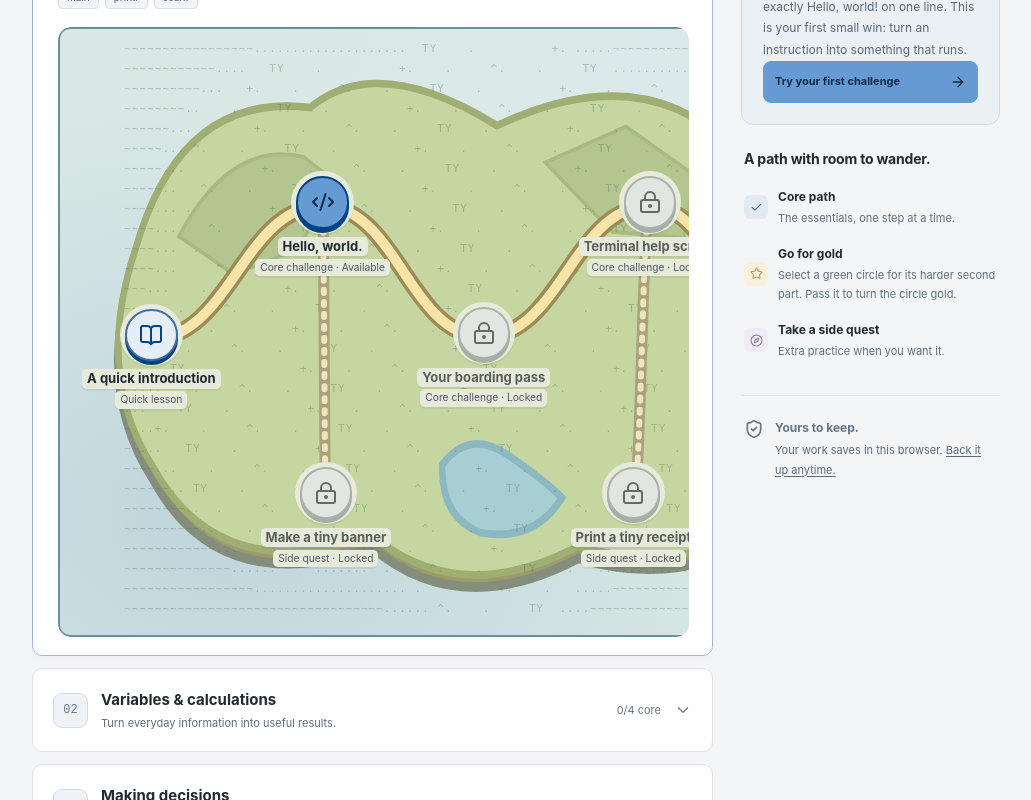
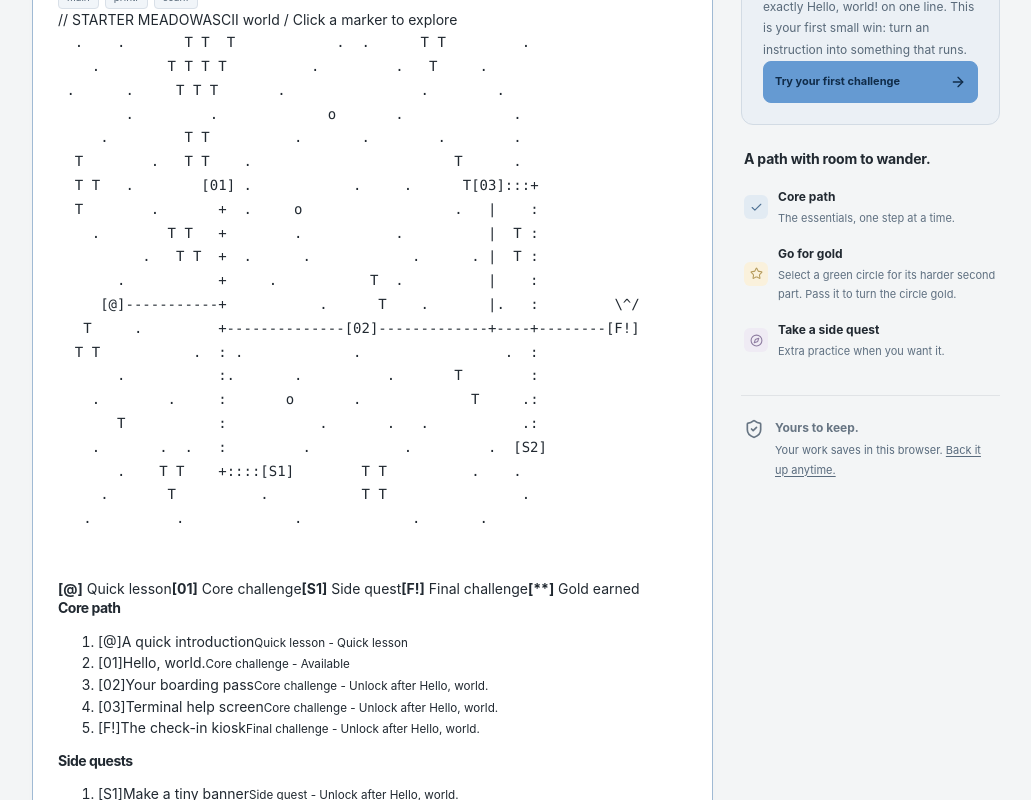
Before and after one commit to S-L-A-K-E-R/CODEX_C, a React (Vite) app: page / in a window 1280 px wide. Shown: the part 860-1660 px from the top of the page, without its empty margins (240-1271 px from the left). Built offline with nearby package versions, Linux system fonts and the light colour scheme.

Commit message:
feat(map): replace repeated SVG island with clickable pure ASCII maps and exercise index

```diff
--- a/src/components/ChapterTrail.tsx
+++ b/src/components/ChapterTrail.tsx
@@ -1,64 +1,78 @@
+import type { ReactNode } from "react";
+import type { Chapter, Exercise } from "../data/curriculum.ts";
 import {
-  BookOpen,
-  Check,
-  Code2,
-  Compass,
-  Crown,
-  LockKeyhole,
-  Star,
-} from "lucide-react";
-import type { Chapter, Exercise } from "../data/curriculum.ts";
+  buildAsciiWorld,
+  type MapMarker,
+  type MapTile,
+} from "../data/asciiMap.ts";
 import { useLanguage } from "../i18n/Language.tsx";
 import { TinyMedals } from "./ChallengeMetrics.tsx";
 import { lockedBy } from "../state/path.ts";
 import { useProgress } from "../state/store.ts";
 
-type Point = { x: number; y: number };
-// Advance along a winding road. If more exercises are added later, the island
-// grows horizontally instead of stacking challenges on the same spot.
-const lessonPosition: Point = { x: 110, y: 327 };
-const corePosition = (index: number): Point => ({
-  x: index === 0 ? 316 : index === 1 ? 510 : 710 + (index - 2) * 195,
-  y: index % 2 === 0 ? 187 : 325,
+type MarkerState = "available" | "locked" | "complete" | "mastered";
+type MapEntry = {
+  marker: MapMarker;
+  title: string;
+  category: string;
+  state: MarkerState;
+  status: string;
+  href?: string;
+  blockedBy?: string;
+  goldId?: string;
+  goldCompleted: boolean;
+  completedId?: string;
+};
+
+const tileClass = (tile: MapTile) => "ascii-ink " + tile.kind;
+
+/** Only one interactive text link is rendered for each [01] marker. */
+function mapTextRows(
+  tiles: MapTile[][],
+  entries: ReadonlyMap<string, MapEntry>,
+): ReactNode[] {
+  return tiles.map((row, y) => {
+    const pieces: ReactNode[] = [];
+    let x = 0;
+    while (x < row.length) {
+      const current = row[x];
+      if (current.markerKey) {
+        const entry = entries.get(current.markerKey);
+        const span = entry?.marker.token.length ?? 1;
+        if (entry) {
+          const label = [entry.title, entry.category, entry.blockedBy ?? entry.status].join(" - ");
+          const attributes = {
+            key: "m" + x,
+            className: "ascii-marker " + entry.state + " " + entry.marker.kind,
+            title: label,
+            "aria-label": label,
+          };
+          pieces.push(
+            entry.href ? (
+              <a {...attributes} href={entry.href}>{entry.marker.token}</a>
+            ) : (
+              <span {...attributes} role="img">{entry.marker.token}</span>
+            ),
+          );
+        }
+        x += span;
+        continue;
+      }
+      const kind = current.kind;
+      let glyphs = "";
+      const start = x;
+      while (x < row.length && !row[x].markerKey && row[x].kind === kind) {
+        glyphs += row[x].glyph;
+        x++;
+      }
+      pieces.push(
+        <span key={start} className={tileClass(current)} aria-hidden="true">
+          {glyphs}
+        </span>,
+      );
+    }
+    return <span className="ascii-map-row" key={y}>{pieces}{"\n"}</span>;
   });
-const sidePosition = (index: number): Point => ({
-  x: index === 0 ? 320 : index === 1 ? 690 : 690 + (index - 1) * 240,
-  y: 494,
-});
-
-function road(from: Point, to: Point) {
-  const delta = (to.x - from.x) * 0.46;
-  return "M " + from.x + " " + from.y +
-    " C " + (from.x + delta) + " " + from.y +
-    " " + (to.x - delta) + " " + to.y +
-    " " + to.x + " " + to.y;
-}
-
-/** Deterministic text-map: no image downloads or random layout shifts. */
-function terrainFor(chapterId: string, width: number) {
-  const seed = [...chapterId].reduce((n, char) => n + char.charCodeAt(0), 0);
-  const rows: string[] = [];
-  for (let row = 0; row < 29; row++) {
-    let line = "";
-    const columns = Math.round(92 * width / 1000);
-    for (let column = 0; column < columns; column++) {
-      const x = (column - (columns - 1) / 2) / (columns / 2);
-      const y = (row - 14) / 16;
-      const contour = x * x + y * y * 1.08 +
-        Math.sin(column * 0.19 + seed) * 0.13 +
-        Math.cos(row * 0.42 + seed) * 0.11;
-      const variant = (column * 37 + row * 43 + seed) % 41;
-      line += contour > 1.09 ? "~" :
-        contour > 0.94 ? "." :
-        variant === 0 ? "Y" :
-        variant === 4 ? "T" :
-        variant === 11 ? "^" :
-        variant === 18 ? "+" :
-        variant % 7 === 0 ? "." : " ";
-    }
-    rows.push(line);
-  }
-  return rows.join("\n");
 }
 
 export function ChapterTrail({
@@ -70,159 +84,119 @@ export function ChapterTrail({
 }) {
   const {
     t,
+    language,
     course: { goldFor },
   } = useLanguage();
   const progress = useProgress();
-  const regularCores = items.filter((e) => e.kind === "core" && !e.finale);
-  const finale = items.find((e) => e.finale);
-  const sides = items.filter((e) => e.kind === "optional");
-  const coreRoute = finale ? [...regularCores, finale] : regularCores;
+  const core = items.filter((item) => item.kind === "core" && !item.finale);
+  const sides = items.filter((item) => item.kind === "optional");
+  const finale = items.find((item) => item.finale && item.kind === "core");
+  const world = buildAsciiWorld(
+    chapter.id,
+    core.map((item) => item.id),
+    sides.map((item) => item.id),
+    finale?.id,
+  );
+  const exercises = new Map(items.map((item) => [item.id, item]));
+  const entries = world.markers.map((marker): MapEntry => {
+    if (marker.kind === "lesson") {
       const read = !!progress.lessons[chapter.id];
-
-  // The main road is lesson → core challenges → crowned chapter finale.
-  const regularPositions = regularCores.map((_, i) => corePosition(i));
-  const finalePosition: Point = {
-    x: (regularPositions[regularPositions.length - 1]?.x ?? lessonPosition.x) + 175,
-    y: 327,
+      return {
+        marker,
+        title: t("A quick introduction"),
+        category: t("Quick lesson"),
+        state: read ? "complete" : "available",
+        status: t(read ? "Lesson read" : "Quick lesson"),
+        href: "#lesson/" + chapter.id,
+        goldCompleted: false,
       };
-  const sideStops = sides.map((_, i) => sidePosition(i));
-  const mapWidth = Math.max(1000, finalePosition.x + 115, ...sideStops.map((point) => point.x + 90));
-  const mainRoute = [
-    lessonPosition,
-    ...regularPositions,
-    ...(finale ? [finalePosition] : []),
-  ];
-  const branches = sides.map((_, index) => ({
-    from: regularPositions[Math.min(index * 2, regularPositions.length - 1)] ?? lessonPosition,
-    to: sideStops[index],
-  }));
-  const places = new Map<string, Point>();
-  regularCores.forEach((e, i) => places.set(e.id, regularPositions[i]));
-  if (finale) places.set(finale.id, finalePosition);
-  sides.forEach((e, i) => places.set(e.id, sideStops[i]));
-  const roads = mainRoute.slice(1).map((to, i) => road(mainRoute[i], to));
-
-  return (
-    <div className="trail-frame map-frame">
-      <nav
-        className="chapter-trail map-trail"
-        style={{ minWidth: Math.ceil(mapWidth * 0.835) + "px" }}
-        aria-label={t("Chapter path: {title}", { title: chapter.title })}
-      >
-        <svg
-          className="map-landscape"
-          viewBox={"0 0 " + mapWidth + " 640"}
-          preserveAspectRatio="none"
-          aria-hidden="true"
-        >
-          <g transform={"scale(" + (mapWidth / 1000) + " 1)"}>
-          <path className="map-island-shadow" d="M91 246 Q145 80 301 96 Q382 37 526 115 Q702 42 811 140 Q949 137 945 286 Q991 418 887 506 Q770 598 624 559 Q481 625 376 548 Q192 603 113 477 Q40 379 91 246Z" />
-          <path className="map-island" d="M91 232 Q145 66 301 83 Q382 24 526 102 Q702 29 811 127 Q949 124 945 273 Q991 405 887 493 Q770 585 624 546 Q481 612 376 535 Q192 590 113 464 Q40 366 91 232Z" />
-          <path className="map-ridge" d="M143 219 Q205 117 293 135 L328 159 L288 232 L209 259Z M584 141 L681 103 L763 154 L751 221 L664 214Z" />
-          <path className="map-pond" d="M460 460 Q493 422 539 450 T604 495 Q571 542 506 532 Q458 516 460 460Z" />
-          </g>
-        </svg>
-        <pre className="map-ascii" aria-hidden="true">{terrainFor(chapter.id, mapWidth)}</pre>
-        <svg
-          className="map-roads"
-          viewBox={"0 0 " + mapWidth + " 640"}
-          preserveAspectRatio="none"
-          aria-hidden="true"
-        >
-          {roads.map((path, index) => (
-            <g key={index}>
-              <path className="map-road-outline" d={path} />
-              <path className="map-road-core" d={path} />
-            </g>
-          ))}
-          {branches.map(({ from, to }, index) => (
-            <g className="map-side-road" key={index}>
-              <path className="map-road-outline" d={road(from, to)} />
-              <path className="map-road-core" d={road(from, to)} />
-            </g>
-          ))}
-        </svg>
-        <div
-          className="trail-stop map-stop lesson-stop"
-          style={{ left: lessonPosition.x / mapWidth * 100 + "%", top: lessonPosition.y / 640 * 100 + "%" }}
-        >
-          <a
-            className={"trail-node lesson " + (read ? "complete" : "available")}
-            href={"#lesson/" + chapter.id}
-          >
-            <span className="trail-disc">{read ? <Check /> : <BookOpen />}</span>
-            <b>{t("A quick introduction")}</b>
-            <small>{t(read ? "Lesson read" : "Quick lesson")}</small>
-          </a>
-        </div>
-        {[...coreRoute, ...sides].map((e) => {
-          const position = places.get(e.id);
-          if (!position) return null;
-          const prerequisite = lockedBy(e, items, progress);
-          const done = !!progress.completed[e.id];
-          const gold = goldFor(e.id);
-          const mastered = !!gold && !!progress.completed[gold.id];
-          const state = mastered ? "mastered" :
+    }
+    const exercise = exercises.get(marker.key)!;
+    const prerequisite = lockedBy(exercise, items, progress);
+    const done = !!progress.completed[exercise.id];
+    const gold = goldFor(exercise.id);
+    const goldCompleted = !!gold && !!progress.completed[gold.id];
+    const state: MarkerState = goldCompleted ? "mastered" :
       done ? "complete" : prerequisite ? "locked" : "available";
-          const icons = {
-            mastered: e.finale ? Crown : Star,
-            complete: e.finale ? Crown : Check,
-            locked: e.finale ? Crown : LockKeyhole,
-            available: e.finale ? Crown : e.kind === "optional" ? Compass : Code2,
-          };
-          const Icon = icons[state];
-          const status = t({
+    const category = t(marker.kind === "final" ? "Final challenge" :
+      marker.kind === "optional" ? "Side quest" : "Core challenge");
+    return {
+      marker,
+      title: exercise.title,
+      category,
+      state,
+      status: t({
         mastered: "Gold earned",
         complete: "Completed · Try gold",
         locked: "Locked",
         available: "Available",
-          }[state]);
-          const name = t(
-            e.finale ? "Final challenge" :
-              e.kind === "optional" ? "Side quest" : "Core challenge",
-          );
-          return (
-            <div
-              key={e.id}
-              className={"trail-stop map-stop " + (e.finale ? "final-stop" : e.kind === "optional" ? "side-quest-stop" : "core-stop")}
-              style={{ left: position.x / mapWidth * 100 + "%", top: position.y / 640 * 100 + "%" }}
-            >
-              <a
-                className={"trail-node " + state}
-                href={prerequisite ? undefined : "#workspace/" + e.id}
-                role={prerequisite ? "link" : undefined}
-                aria-disabled={prerequisite ? true : undefined}
-                tabIndex={prerequisite ? 0 : undefined}
-                aria-label={[
-                  e.title,
-                  name,
-                  prerequisite
-                    ? t("Unlock after {title}", { title: prerequisite.title })
-                    : status,
-                ].join(" · ")}
-                title={
-                  prerequisite
-                    ? t("Unlock after {title}", { title: prerequisite.title })
-                    : undefined
-                }
-              >
-                <span className="trail-disc-wrap">
-                  <span className="trail-disc"><Icon /></span>
-                  {done && <TinyMedals id={e.id} stats={progress.comparisons[e.id]} />}
+      }[state]),
+      href: prerequisite ? undefined : "#workspace/" + exercise.id,
+      blockedBy: prerequisite ? t("Unlock after {title}", { title: prerequisite.title }) : undefined,
+      goldId: done ? gold?.id : undefined,
+      goldCompleted,
+      completedId: done ? exercise.id : undefined,
+    };
+  });
+  const entriesByKey = new Map(entries.map((entry) => [entry.marker.key, entry]));
+  const mainEntries = entries.filter((entry) => entry.marker.kind !== "optional");
+  const sideEntries = entries.filter((entry) => entry.marker.kind === "optional");
+  const zoneTitle = language === "fr" ? world.titleFr : world.title;
+
+  function entryList(list: MapEntry[]) {
+    return list.map((entry) => (
+      <li className={"ascii-index-entry " + entry.state} key={entry.marker.key}>
+        <span className={"ascii-index-token " + entry.state}>
+          {entry.marker.token}
         </span>
-                <b>{e.title}</b>
-                <small>{name} · {status}</small>
-              </a>
-              {done && gold && (
-                <a className="trail-gold-shortcut" href={"#workspace/" + gold.id}>
-                  <Star size={12} aria-hidden="true" />
-                  {t(mastered ? "Open gold" : "Try gold")}
+        <span className="ascii-index-description">
+          {entry.href
+            ? <a href={entry.href}>{entry.title}</a>
+            : <span>{entry.title}</span>}
+          <small>{entry.category} - {entry.blockedBy ?? entry.status}</small>
+          {entry.completedId && (
+            <TinyMedals id={entry.completedId} stats={progress.comparisons[entry.completedId]} />
+          )}
+        </span>
+        {entry.goldId && (
+          <a className="ascii-gold-link" href={"#workspace/" + entry.goldId}>
+            {t(entry.goldCompleted ? "Open gold" : "Try gold")}
           </a>
         )}
+      </li>
+    ));
+  }
+
+  return (
+    <section className="ascii-chapter">
+      <div className="ascii-map-header">
+        <span className="ascii-zone-title">{"//"} {zoneTitle}</span>
+        <span className="ascii-zone-key">
+          {t("ASCII world")} / {t("Click a marker to explore")}
+        </span>
       </div>
-          );
-        })}
+      <div className="ascii-map-scroll" role="region" aria-label={t("Chapter path: {title}", { title: chapter.title })} tabIndex={0}>
+        <nav className="ascii-world" data-biome={world.biome} aria-label={t("Chapter path: {title}", { title: chapter.title })}>
+          <pre className="ascii-map-grid">{mapTextRows(world.tiles, entriesByKey)}</pre>
         </nav>
       </div>
+      <div className="ascii-map-key" aria-label={t("Map legend")}>
+        <span><b>[@]</b> {t("Quick lesson")}</span>
+        <span><b>[01]</b> {t("Core challenge")}</span>
+        <span><b>[S1]</b> {t("Side quest")}</span>
+        <span><b>[F!]</b> {t("Final challenge")}</span>
+        <span className="ascii-key-mastered"><b>[**]</b> {t("Gold earned")}</span>
+      </div>
+      <div className="ascii-index">
+        <div className="ascii-index-group">
+          <h4>{t("Core path")}</h4>
+          <ol>{entryList(mainEntries)}</ol>
+        </div>
+        <div className="ascii-index-group">
+          <h4>{t("Side quests")}</h4>
+          <ol>{entryList(sideEntries)}</ol>
+        </div>
+      </div>
+    </section>
   );
 }
```
Lines whose indentation alone changed are shown as unchanged.
